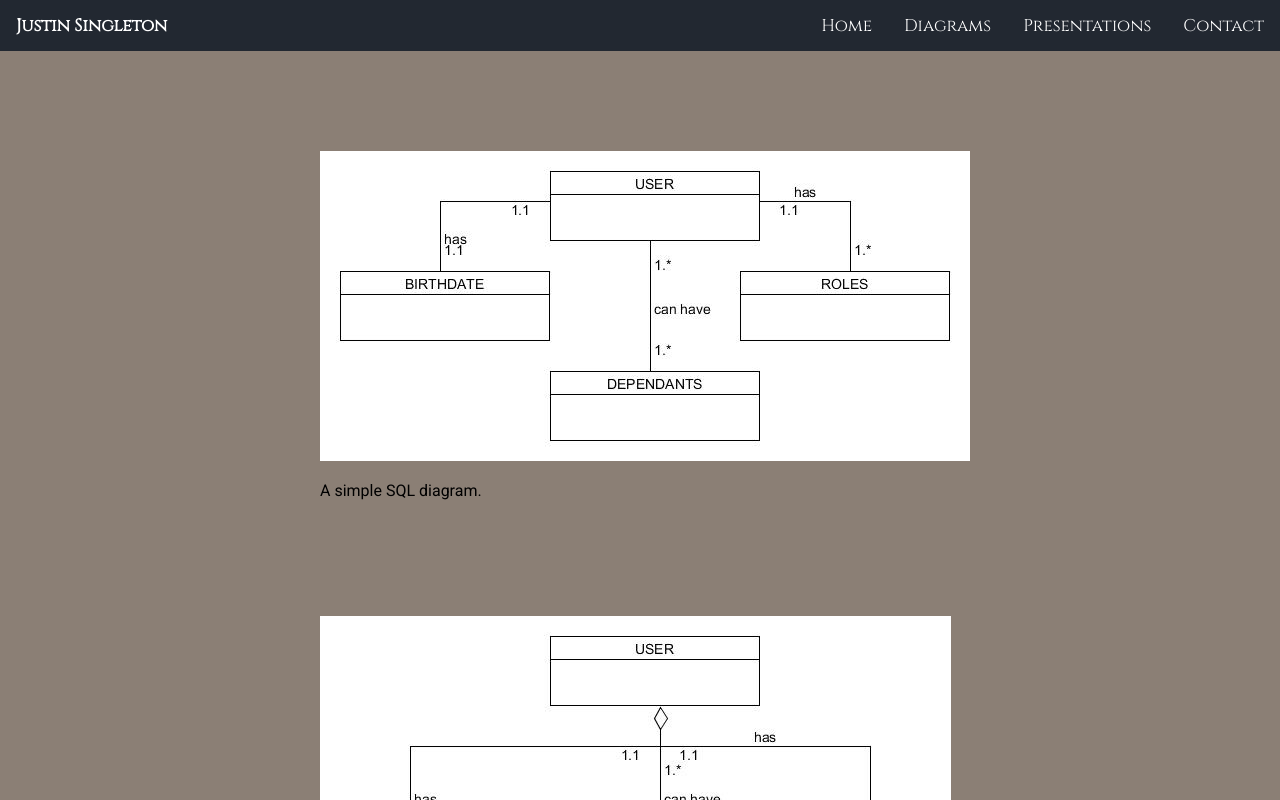
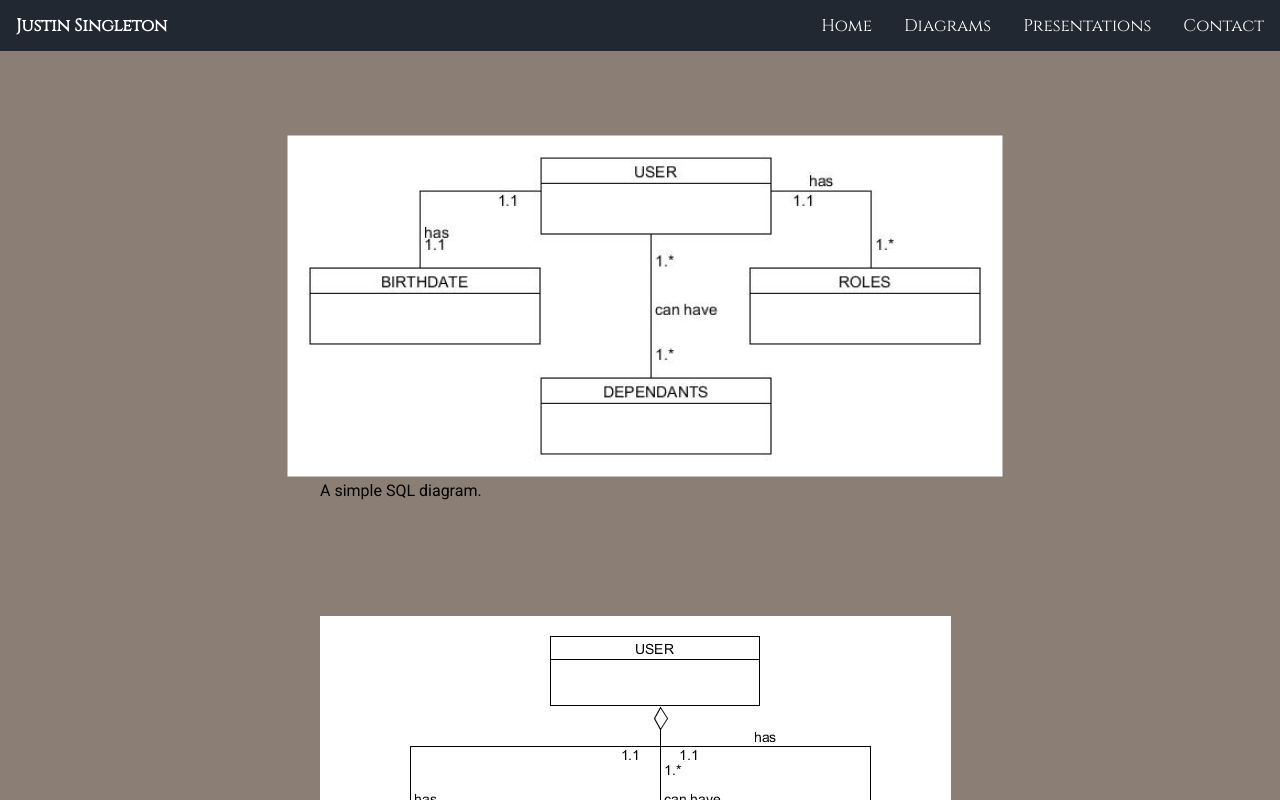
Before and after one commit to Friend0fMisery/personal-portfolio, a plain HTML site: page web-335/singleton-diagrams.html in a window 1280 px wide. In both pictures the pointer is over the picture 645 px from the left and 306 px from the top of the page. Shown: the top 800 px of the page. Drawn offline with Linux system fonts and the light colour scheme.

Commit message:
update css

```diff
--- a/main.css
+++ b/main.css
@@ -294,6 +294,14 @@ img.web330
   margin-top: 100px;
 }
 
+#diagram:hover img {
+  transform: scale(1.1);
+}
+
+#diagram img {
+  transition: transform .25s ease;
+}
+
 /* PRESENTATIONS.HTML */
 
 .card {
```
